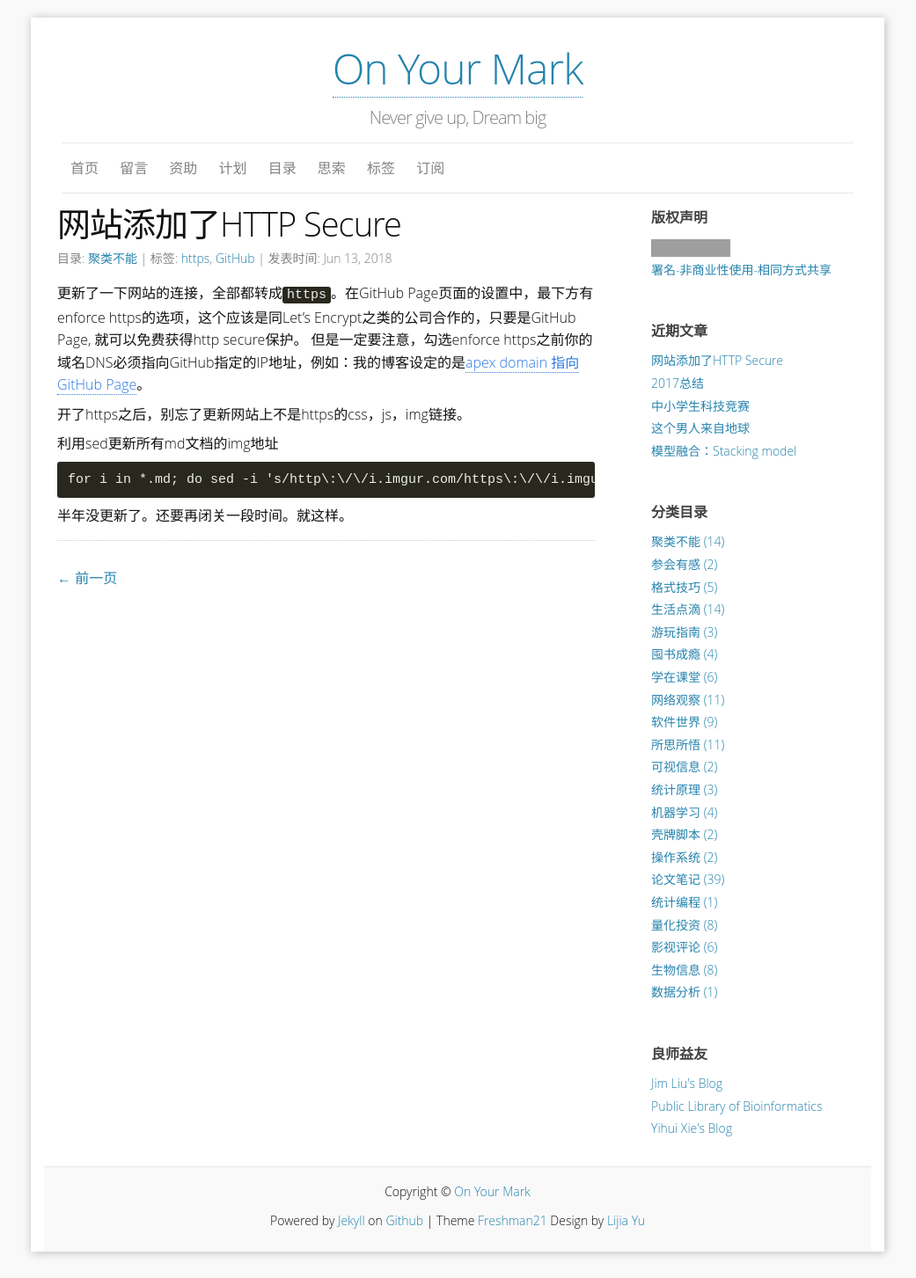
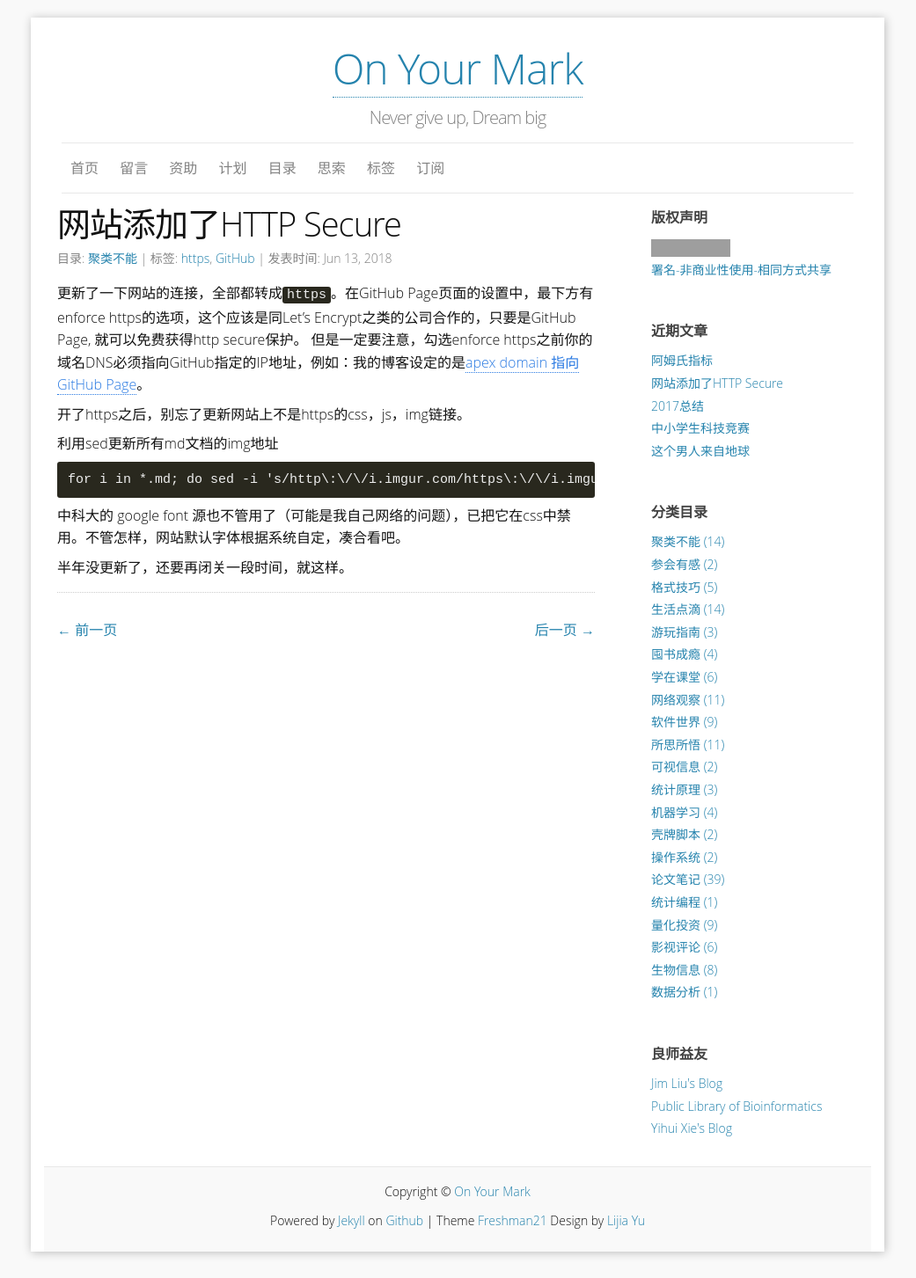
Before and after one commit to yulijia/cn, a Jekyll site: the page built from _posts/2018-06-13-HTTP-Secure.md, in a window 1280 px wide. Shown: the whole page at 88% size, without its empty margins (120-1161 px from the left). Built offline with Jekyll 4.4.1, drawn with Linux system fonts in a browser that asks for light colours; comment, search, counter and statistics services are not loaded; grey boxes are pictures that could not be loaded.

Commit message:
new post: arms index, delete font ustc

````diff
--- a/_posts/2018-06-13-HTTP-Secure.md
+++ b/_posts/2018-06-13-HTTP-Secure.md
@@ -19,4 +19,7 @@
 for i in *.md; do sed -i 's/http\:\/\/i.imgur.com/https\:\/\/i.imgur.com/g' $i; done
 ```
 
-半年没更新了。还要再闭关一段时间。就这样。
+中科大的 google font 源也不管用了（可能是我自己网络的问题），已把它在css中禁用。不管怎样，网站默认字体根据系统自定，凑合看吧。
+
+
+半年没更新了，还要再闭关一段时间，就这样。
````
Also changed, not shown: _posts/2018-06-14-Arms-Index.md (added, +42 -0 lines).
